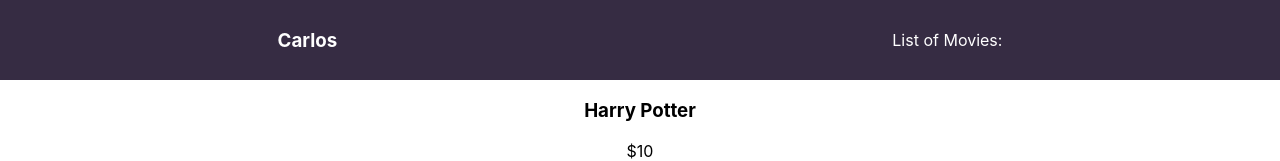
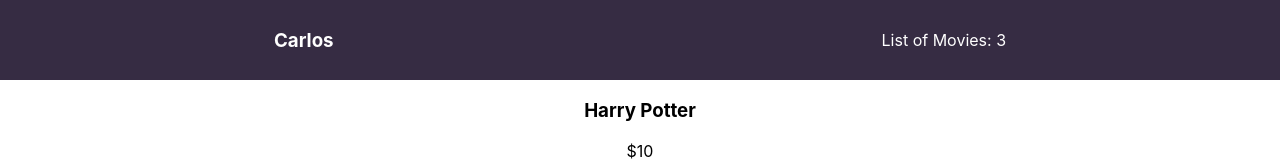
Before and after one commit to bycdiaz/react-context-tutorial, a React (Create React App) app: page / in a window 1280 px wide. Shown: the top 161 px of the page. Built offline with nearby package versions, Linux system fonts and the light colour scheme.

Commit message:
Imports Context to Nav.

```diff
--- a/src/MovieContext.js
+++ b/src/MovieContext.js
@@ -22,7 +22,7 @@
   ]);
 
   return (
-    <MovieContext.Provider value={movies}>
+    <MovieContext.Provider value={[movies, setMovies]}>
       {props.children}
     </MovieContext.Provider>
   )
--- a/src/MovieList.js
+++ b/src/MovieList.js
@@ -4,7 +4,7 @@
 import { MovieContext } from "./MovieContext";
 
 function MovieList() {
-  const movies = useContext(MovieContext);
+  const [movies, setMovies] = useContext(MovieContext);
   return (
     <div>
       { movies.map(movie => (
--- a/src/Nav.js
+++ b/src/Nav.js
@@ -1,5 +1,7 @@
-import React from 'react';
+import React, { useContext } from 'react';
 import styled from 'styled-components';
+
+import { MovieContext } from "./MovieContext";
 
 const Navbar = styled.nav`
 display: flex;
@@ -14,11 +16,13 @@
 `
 
 function Nav() {
+  const [movies, setMovies] = useContext(MovieContext);
+  const numberOfMovies = movies.length;
 
   return (
     <Navbar>
       <h3>Carlos</h3>
-      <p>List of Movies: </p>
+        <p>List of Movies: {numberOfMovies}</p>
     </Navbar>
   )
 }
```
